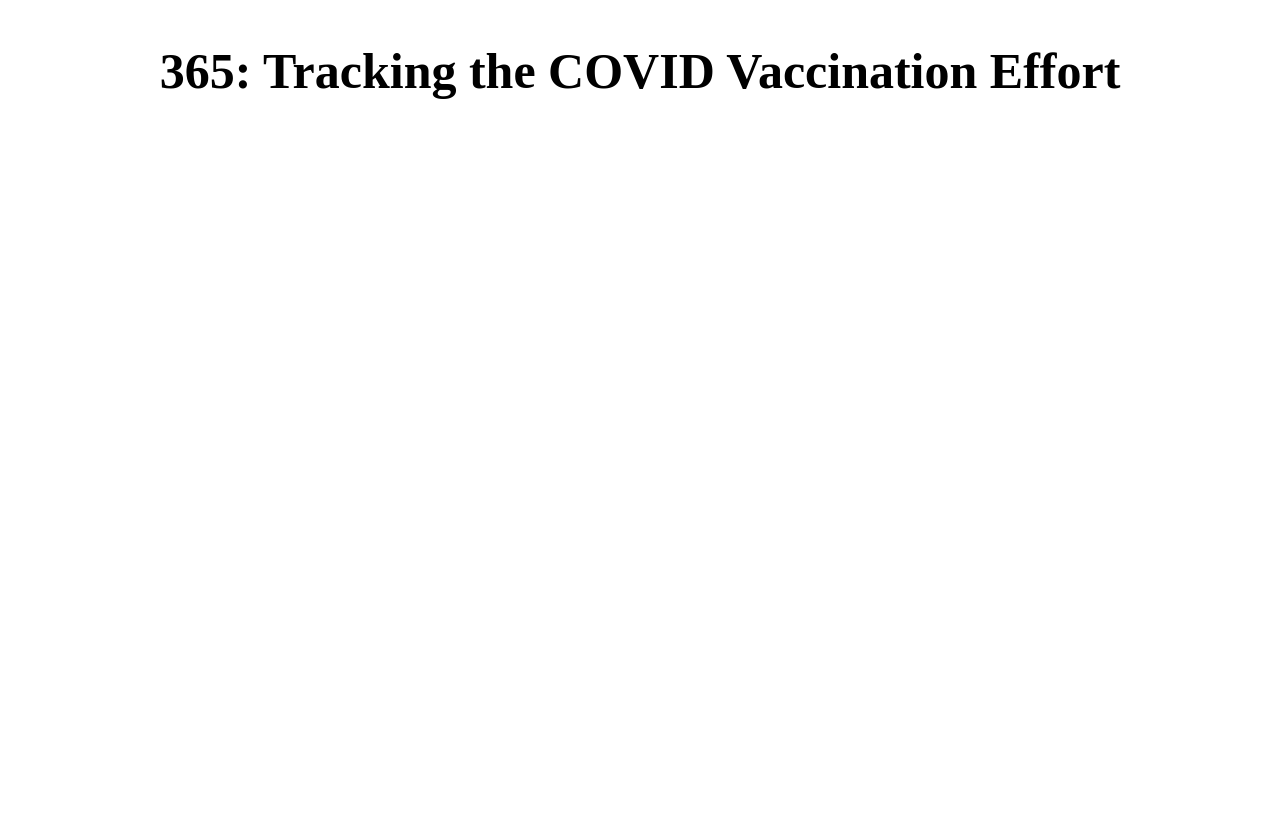
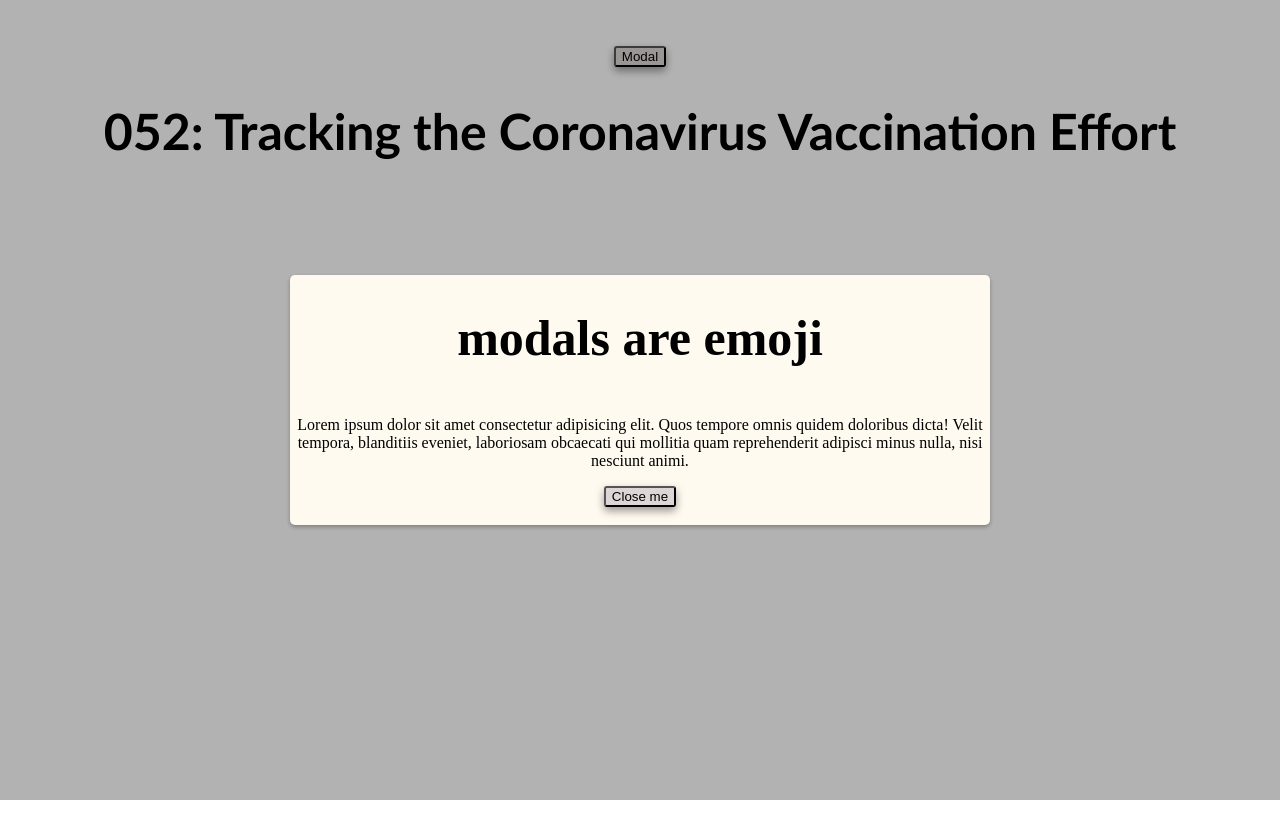
Before and after one commit to jayreddy040-510/Covid_Data_Visualizer, a website with bundled scripts: page index.html in a window 1280 px wide. Built offline with nearby package versions, Linux system fonts and the light colour scheme; no server answers.

Commit message:
Finishes 70% of intro modal - need to add js

```diff
--- a/index.html
+++ b/index.html
@@ -6,27 +6,41 @@
       <meta name="viewport" content="width=device-width, initial-scale=1.0" />
       <meta http-equiv="X-UA-Compatible" content="ie=edge" />
 
-      <title>365 Vaccination Tracker</title>
+      <title>052 Vaccination Tracker</title>
     </head>
     <!-- <h1>A <span id="year">Year</span><br> of COVID</h1> -->
 
 
     <body>
+      <button id="open">Modal</button>
 
+      <div class="modal-container" id="modal-container">
+        <div class="modal">
+          <h1>modals are emoji</h1>
+          <p>
+            Lorem ipsum dolor sit amet consectetur adipisicing elit. Quos tempore omnis quidem doloribus dicta! Velit tempora, blanditiis eveniet, laboriosam obcaecati qui mollitia quam reprehenderit adipisci minus nulla, nisi nesciunt animi.
+          </p>
+          <button id="close">
+            Close me
+          </button>
+          <br>
+        </div>
+
+      </div>
       <div id="header">
-        <h1>365: Tracking the COVID Vaccination Effort</h1>
+
+        <h1>052: Tracking the Coronavirus Vaccination Effort</h1>
       </div>
 
       <div class="tools">
 
         <div id="banana"></div>
-        <div class="donuttt" style="height:20vh; width:30vw"></div>
+        <div class="donuttt" style="height:20vh; width:28vw"></div>
 
-        <div class="modal container">
+
 
           <h1 id="vax-hes"></h1>
 
-        </div>
 
       </div>
 
--- a/src/index.js
+++ b/src/index.js
@@ -1,5 +1,6 @@
-window.addEventListener('DOMContentLoaded', async () => {
-
+document.addEventListener('DOMContentLoaded', async () => {
+const body = d3.select('body')
+// body.style('opacity', '20%')
 const stateBoundaryURL = 'https://raw.githubusercontent.com/loganpowell/census-geojson/master/GeoJSON/20m/2021/state.json'
 
 const svg = d3.select('#canvas')
@@ -55,10 +56,12 @@ let toolTip = d3.select('#banana')
     .style("padding", "5px")
     .style("width", "200px")
     .style("height","90px")
+    .style('position','absolute')
 
 function mouseOver(d) {
     toolTip.html(`State: ${d.dataset.name}<br><br>1st: ${d.dataset.pct}<br>2nd: ${d.dataset.addpct}`)
     toolTip.style("opacity", 1)
+    d.append(toolTip)
 }
 
 function mouseMove(d) {
@@ -181,16 +184,6 @@ let drawMap = () => {
         else if (pct <= fourthQuint && pct > thirdQuint) return '#8bbe1b'
         else if (pct > fourthQuint) return "green"
         })
-        // .append('div')
-        // .style('position', 'absolute')
-        // .style('text-align', 'center')
-        // .style('width', '180px')
-        // .style('height', '2.5em')
-        // .style('font', '1.5em sans-serif')
-        // .style('color', 'yellow')
-        // .style('background', 'darkslateblue')
-        // .style('border-radius', '8px')
-        // .style('border', 'solid 1px cyan')
 
 
 
```
Also changed, not shown: dist/main.css, dist/main.js.
